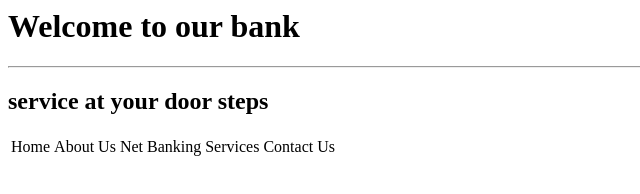
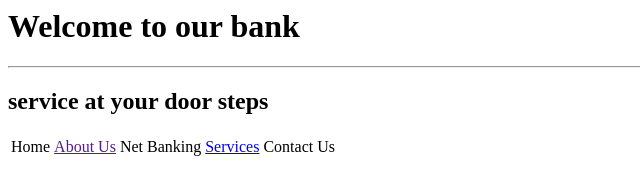
Before and after one commit to lakshibhati/bank2, a plain HTML site: page index.html in a window 1280 px wide. Shown: the full height of the page, 0-640 px from the left. Drawn offline with Linux system fonts and the light colour scheme.

Commit message:
Update index.html

```diff
--- a/index.html
+++ b/index.html
@@ -6,10 +6,10 @@
     <table>
       <tr>
         <td>Home</td>
-        <td a href="">About Us</td>
+        <td> <a href="">About Us</a></td>
         <td>Net Banking</td>
-        <td ahref="
-https://github.com/lakshibhati/bank2/blob/841f89992d62ad928c93757566cd8bac9c2b4ee0/services.html">Services</td>
+        <td> <a href="
+https://github.com/lakshibhati/bank2/blob/841f89992d62ad928c93757566cd8bac9c2b4ee0/services.html">Services</a></td>
         <td>Contact Us</td>
       </tr>
     </table>
```
